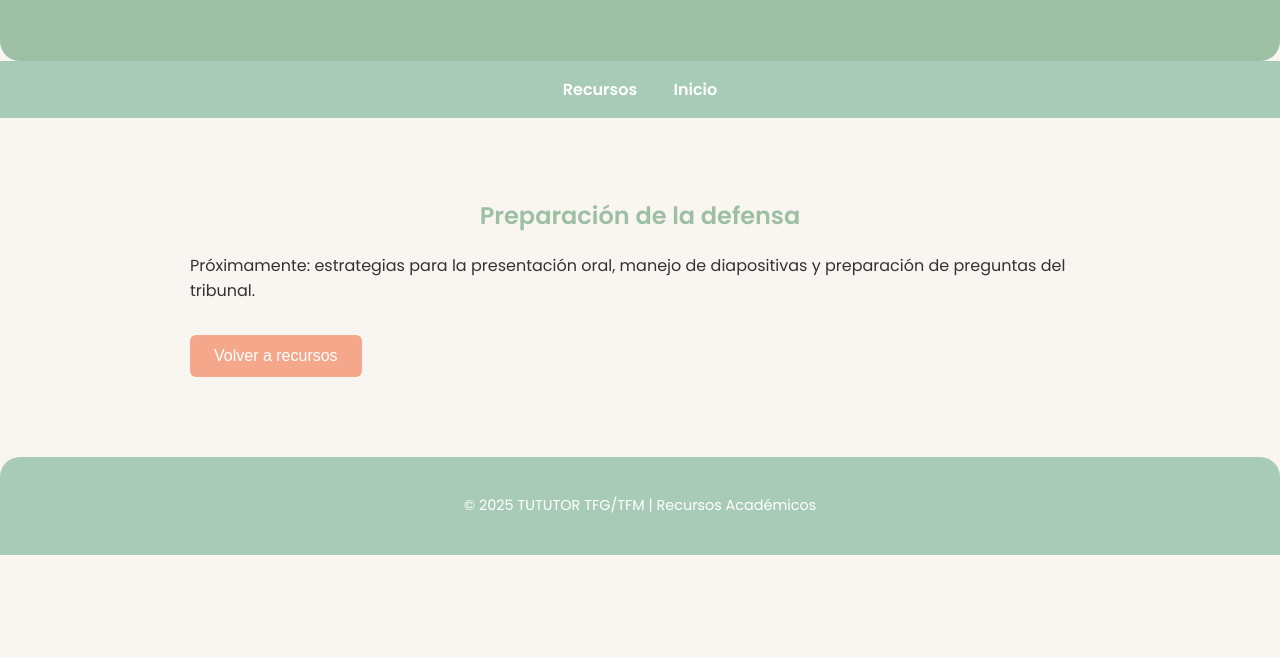
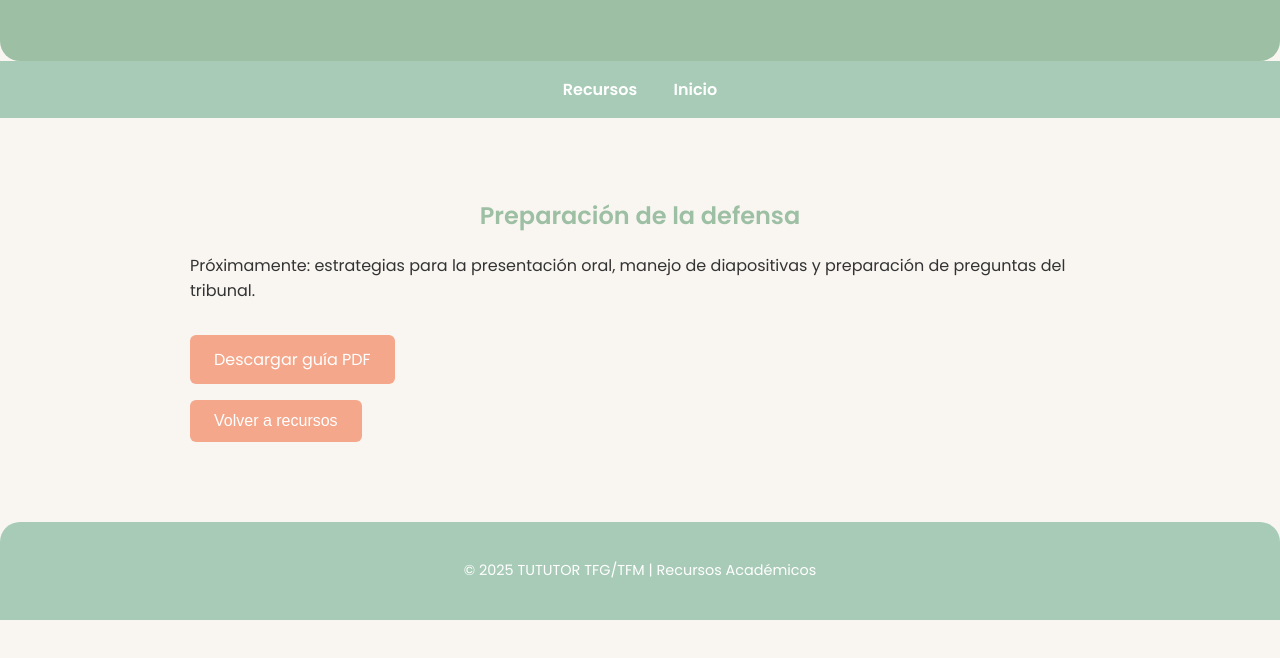
Before and after one commit to neurocnn/miweb, a plain HTML site: page recursos.html in a window 1280 px wide. Both pictures are taken after a click on the element "Preparación de la defensa". Shown: the part 140-798 px from the top of the page. Drawn offline with Linux system fonts and the light colour scheme.

Commit message:
recursos.html

```diff
--- a/recursos.html
+++ b/recursos.html
@@ -18,6 +18,8 @@
     .resource-card { background: white; border-radius: 12px; box-shadow: 0 2px 8px rgba(0,0,0,0.1); padding: 1.5rem; cursor: pointer; text-align: center; transition: transform 0.2s; }
     .resource-card:hover { transform: translateY(-4px); }
     h2 { color: #9dbfa3; text-align: center; margin-top: 0; }
+    a.download-btn { display:inline-block; margin-top:1rem; background:#f4a78b; color:white; padding:0.75rem 1.5rem; border-radius:6px; text-decoration:none; transition:background 0.3s; }
+    a.download-btn:hover { background: #e08a70; }
     button { background: #f4a78b; color: white; border: none; padding: 0.75rem 1.5rem; border-radius: 6px; cursor: pointer; font-size: 1rem; margin-top: 1rem; transition: background 0.3s; }
     button:hover { background: #e08a70; }
     footer { text-align: center; background: #a8cbb7; color: white; padding: 1.5rem; font-size: 0.9rem; border-top-left-radius: 20px; border-top-right-radius: 20px; }
@@ -52,36 +54,48 @@
   <section id="metodologia">
     <h2>Asesoría metodológica</h2>
     <p>Próximamente: guía con tips para estructurar tu TFG o TFM, formular hipótesis y diseñar metodología.</p>
+    <a href="archivos/metodologia.pdf" download class="download-btn">Descargar guía PDF</a>
+    <br>
     <button onclick="backToList()">Volver a recursos</button>
   </section>
 
   <section id="revision">
     <h2>Revisión académica</h2>
     <p>Próximamente: guía para mejorar estilo, coherencia y presentación de capítulos.</p>
+    <a href="archivos/revision.pdf" download class="download-btn">Descargar guía PDF</a>
+    <br>
     <button onclick="backToList()">Volver a recursos</button>
   </section>
 
   <section id="bibliografia">
     <h2>Referencias bibliográficas</h2>
     <p>Próximamente: consejos y plantillas para formatear bibliografía en APA, Vancouver, MLA, etc.</p>
+    <a href="archivos/bibliografia.pdf" download class="download-btn">Descargar guía PDF</a>
+    <br>
     <button onclick="backToList()">Volver a recursos</button>
   </section>
 
   <section id="defensa">
     <h2>Preparación de la defensa</h2>
     <p>Próximamente: estrategias para la presentación oral, manejo de diapositivas y preparación de preguntas del tribunal.</p>
+    <a href="archivos/defensa.pdf" download class="download-btn">Descargar guía PDF</a>
+    <br>
     <button onclick="backToList()">Volver a recursos</button>
   </section>
 
   <section id="IA">
     <h2>Humanización de textos IA</h2>
     <p>Próximamente: cómo transformar textos generados por ChatGPT en trabajos académicos naturales y coherentes.</p>
+    <a href="archivos/IA.pdf" download class="download-btn">Descargar guía PDF</a>
+    <br>
     <button onclick="backToList()">Volver a recursos</button>
   </section>
 
   <section id="organizacion">
     <h2>Organización y gestión del tiempo</h2>
     <p>Próximamente: técnicas y plantillas para planificar tu TFG o TFM y cumplir los plazos con eficacia.</p>
+    <a href="archivos/organizacion.pdf" download class="download-btn">Descargar guía PDF</a>
+    <br>
     <button onclick="backToList()">Volver a recursos</button>
   </section>
 
```
